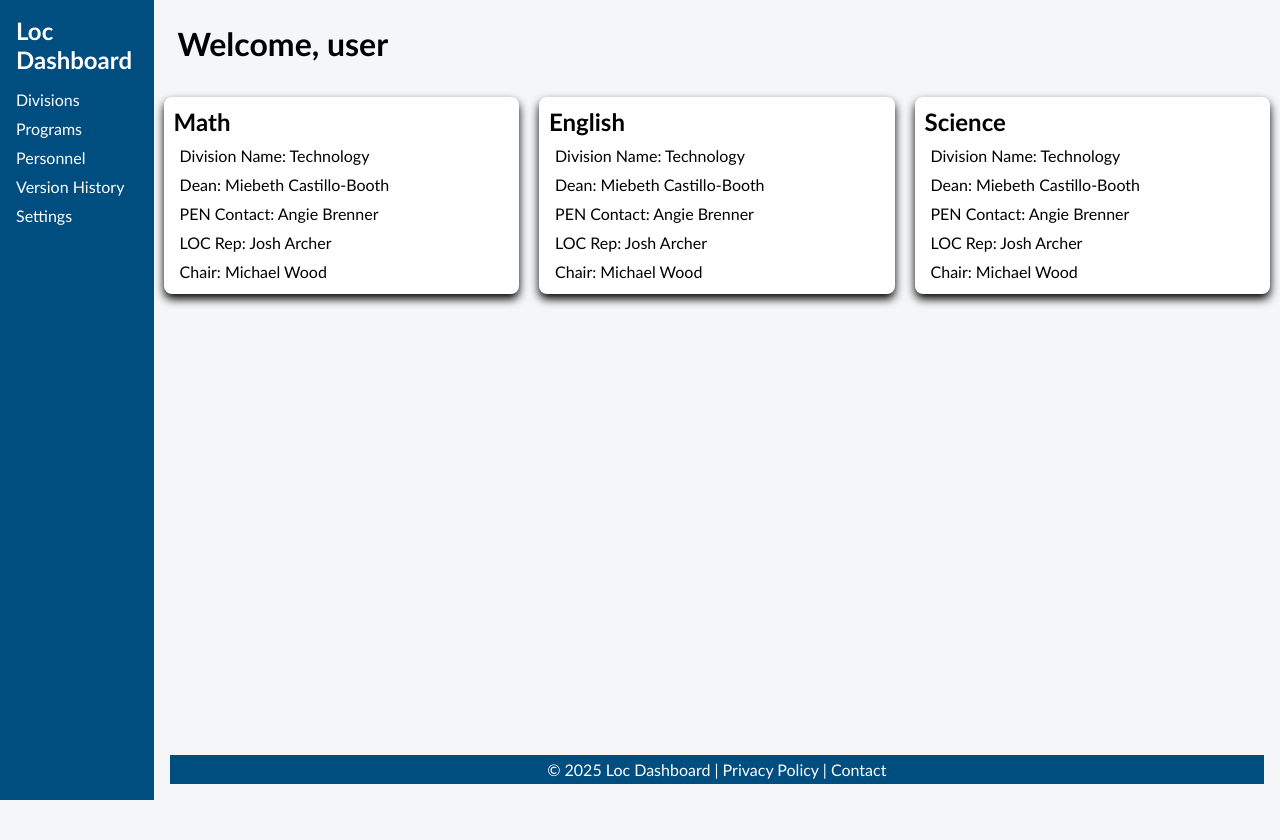
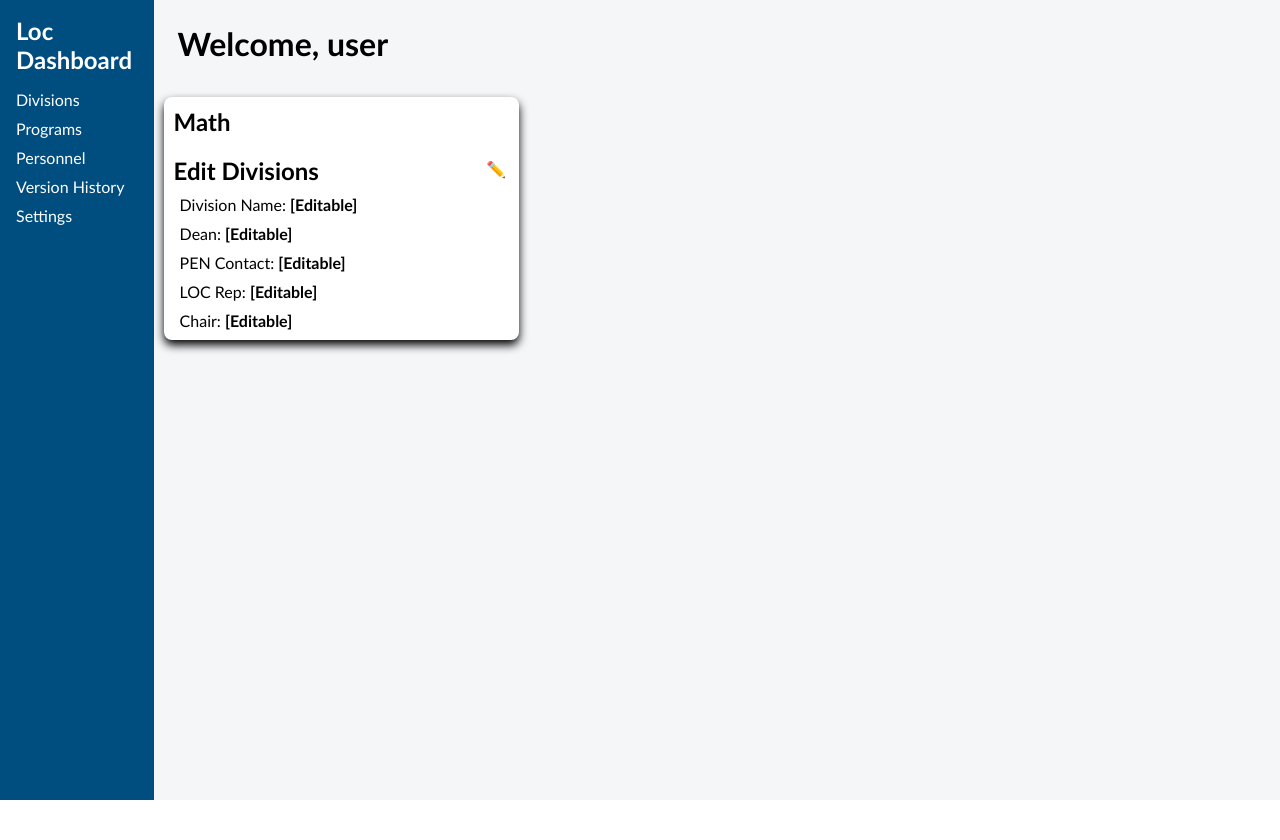
Before and after one commit to Akaiokaa/LOC-dashboard, a Node server app: page / in a window 1280 px wide. Shown: the top 840 px of the page. Before the commit the page ends 800 px from the top, so only its background shows below. Run offline with Node 20, Linux system fonts and the light colour scheme.

Commit message:
small styling changes to dashboard

```diff
--- a/public/styles/styles.css
+++ b/public/styles/styles.css
@@ -52,9 +52,20 @@
 }
 
 /* right-column styling */
+#pencil{
+  margin-top: 0.8rem;
+  margin-right: 0.8rem;
+}
+.space-between{
+  display: flex;
+  justify-content: space-between;
+}
 main a {
   text-decoration: none;
   color: black;
+}
+main a:hover {
+  color: var(--primary);
 }
 .main-content {
   background-color: var(--secondary);
--- a/views/home.html
+++ b/views/home.html
@@ -32,16 +32,19 @@
       <main>
         <a href="/departments/math.html" class="card">
           <h2>Math</h2>
+          <div class="space-between">
+            <h2>Edit Divisions</h2> <div id="pencil">✏️</div>
+          </div>
           <ul>
-            <li>Division Name: Technology</li>
-            <li>Dean: Miebeth Castillo-Booth</li>
-            <li>PEN Contact: Angie Brenner</li>
-            <li>LOC Rep: Josh Archer</li>
-            <li>Chair: Michael Wood</li>
+            <li>Division Name: <b>[Editable]</b></li>
+            <li>Dean: <b>[Editable]</b></li>
+            <li>PEN Contact: <b>[Editable]</b></li>
+            <li>LOC Rep: <b>[Editable]</b></li>
+            <li>Chair: <b>[Editable]</b></li>
           </ul>
         </a>
 
-        <div class="card">
+        <!-- <div class="card">
           <h2>English</h2>
           <ul>
             <li>Division Name: Technology</li>
@@ -60,7 +63,7 @@
             <li>LOC Rep: Josh Archer</li>
             <li>Chair: Michael Wood</li>
           </ul>
-        </div>
+        </div> -->
         <!-- More departments to add later on -->
         <!-- <div class="card">math
                  <ul>
```
